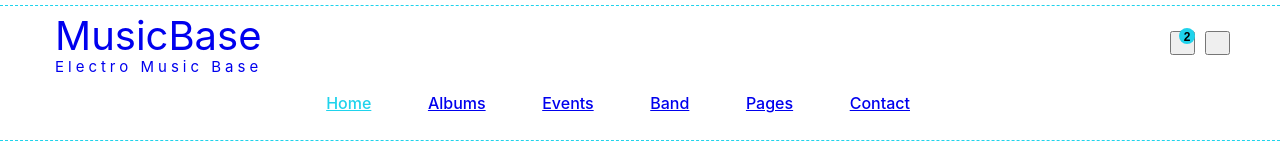
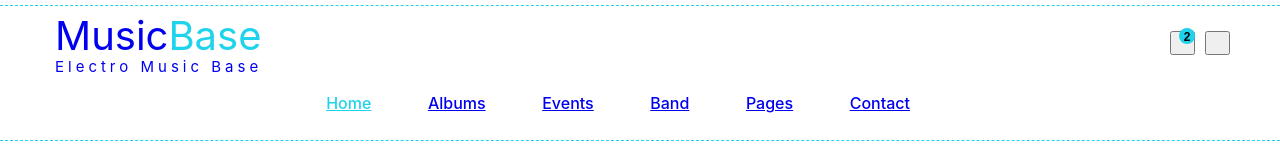
Before and after one commit to BryantIT/atomic-rocket-user-portal, a React (Create React App) app: page / in a window 1280 px wide. Shown: the top 160 px of the page. Built offline with nearby package versions, Linux system fonts and the light colour scheme.

Commit message:
colored style

```diff
--- a/src/components/header/Header.js
+++ b/src/components/header/Header.js
@@ -11,9 +11,9 @@ const Header = () => {
 		</form>
 		<div className='container nav-bar-container'>
 			<div className='row nav-row'>
-				<div className="logo-container">
+				<div className='logo-container'>
 					<a href="index.html">
-						<span className="logo ">Music<span className="colored">Base</span></span>
+						<span className='logo'>Music<span className="colored">Base</span></span>
 						<br />
 						<span className="tagline colored-orange">Electro Music Base</span>
 					</a>
--- a/src/index.css
+++ b/src/index.css
@@ -58,3 +58,6 @@ code {
 .nav:after {
   clear: both;
 }
+.colored {
+  color: #1fd3ec;
+}
```
